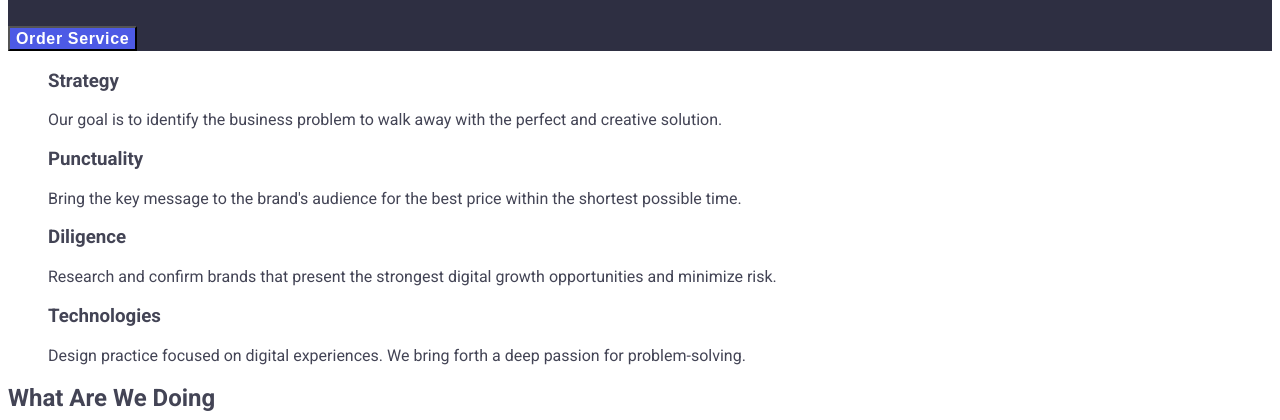
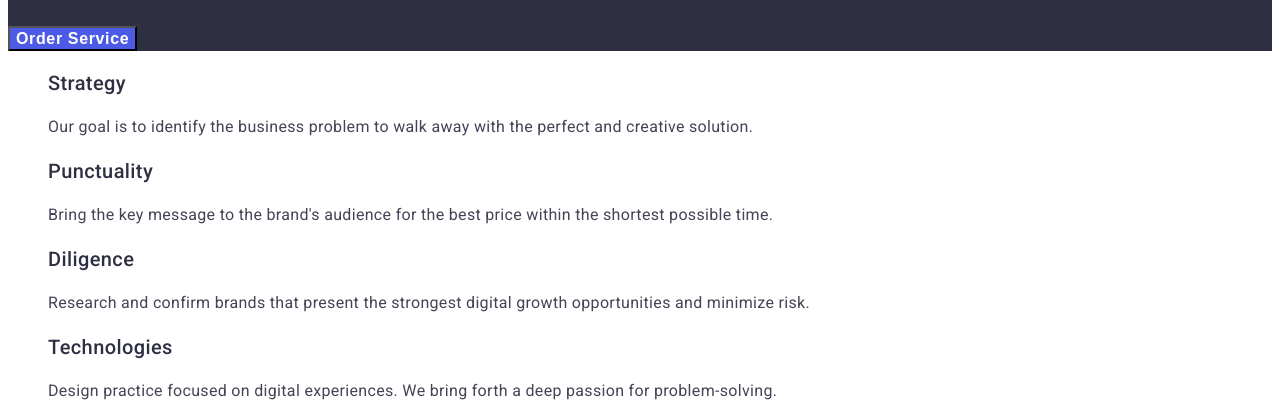
Before and after one commit to DodoOnReplay/goit-markup-hw-02, a plain HTML site: page index.html in a window 1280 px wide. Shown: the part 301-721 px from the top of the page. Drawn offline with Linux system fonts and the light colour scheme.

Commit message:
stylizes 'about'

```diff
--- a/css/styles.css
+++ b/css/styles.css
@@ -61,12 +61,12 @@ body{
 }
 
 
-.header {
+/* .header {
 
 }
 
 .header-nav {
-}
+} */
 
 .logo{
     font-family: 'Raleway';
@@ -91,11 +91,12 @@ body{
     text-decoration-line: underline;
 }
 
-.header-list {
+/* .header-list {
 }
 
 .header-item {
-}
+} */
+
 .header-link{
     font-weight: 700;
     font-size: 16px;
@@ -107,9 +108,8 @@ body{
     flex-grow: 0;
 }
 
-.contacts-list{
-
-}
+/* .contacts-list{
+} */
 
 .contacts-mail,
 .contacts-tel {
@@ -146,15 +146,23 @@ body{
 
 /* -----about----- */
 
-.about {
+/* .about {
 }
 .about-list {
 }
 .about-list-item {
-}
+} */
 .about-list-title {
+    font-weight: 500;
+    font-size: 20px;
+    line-height: 1.2;
+    letter-spacing: 0.02em;
+    color: var(--dark-bg-color);
 }
 .about-list-text {
+    font-size: 16px;
+    line-height: 1.5;
+    letter-spacing: 0.02em;
 }
 
 /* -----services----- */
```
